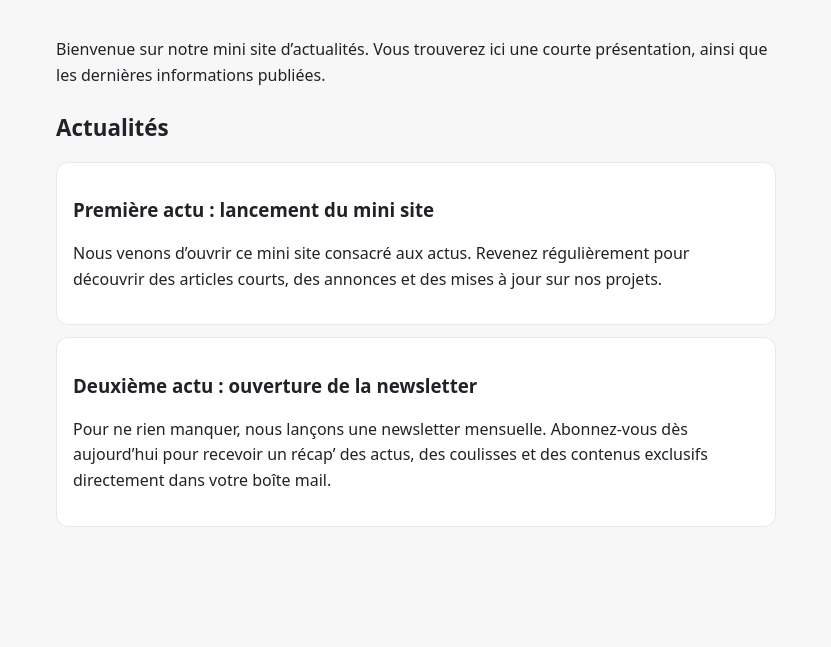
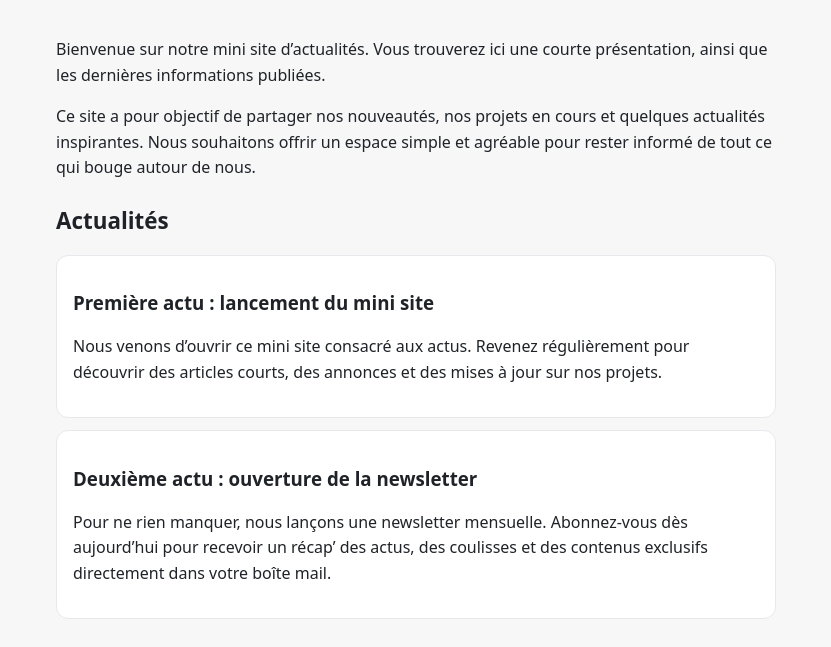
Before and after one commit to Guirw7/vibecoding-actu, a plain HTML site: page index.html in a window 1280 px wide. Shown: the part 91-738 px from the top of the page, without its empty margins (224-1055 px from the left). Drawn offline with Linux system fonts and the light colour scheme.

Commit message:
Ajout d'un petit paragraphe d'introduction

```diff
--- a/index.html
+++ b/index.html
@@ -27,6 +27,13 @@
         courte présentation, ainsi que les dernières informations publiées.
     </p>
 
+    <!-- Paragraphe d’introduction -->
+    <p>
+        Ce site a pour objectif de partager nos nouveautés, nos projets en cours et
+        quelques actualités inspirantes. Nous souhaitons offrir un espace simple et
+        agréable pour rester informé de tout ce qui bouge autour de nous.
+    </p>
+
     <!-- Section Actualités -->
     <section id="actualites" aria-labelledby="titre-actus">
         <h2 id="titre-actus">Actualités</h2>
@@ -40,7 +47,6 @@
             </p>
         </article>
 
-        <!-- DEUXIÈME ARTICLE -->
         <article>
             <h3>Deuxième actu : ouverture de la newsletter</h3>
             <p>
```
